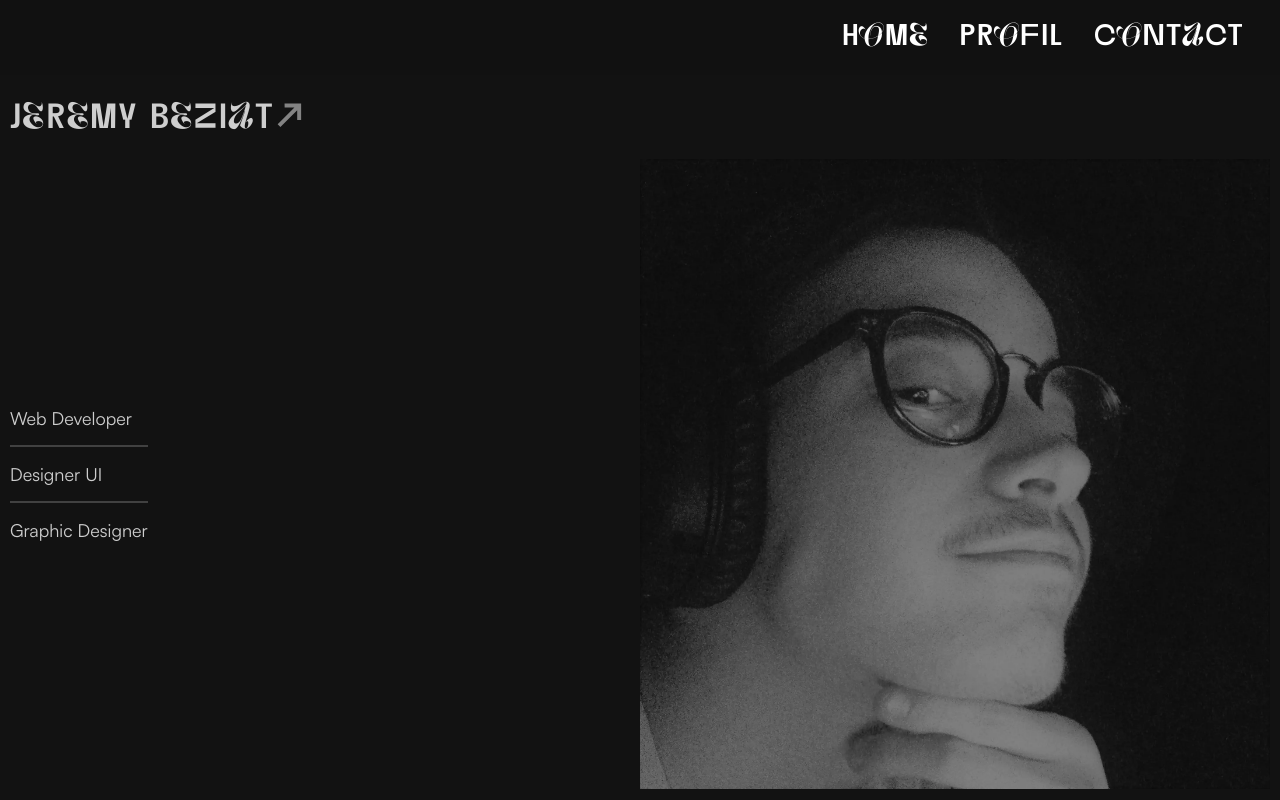
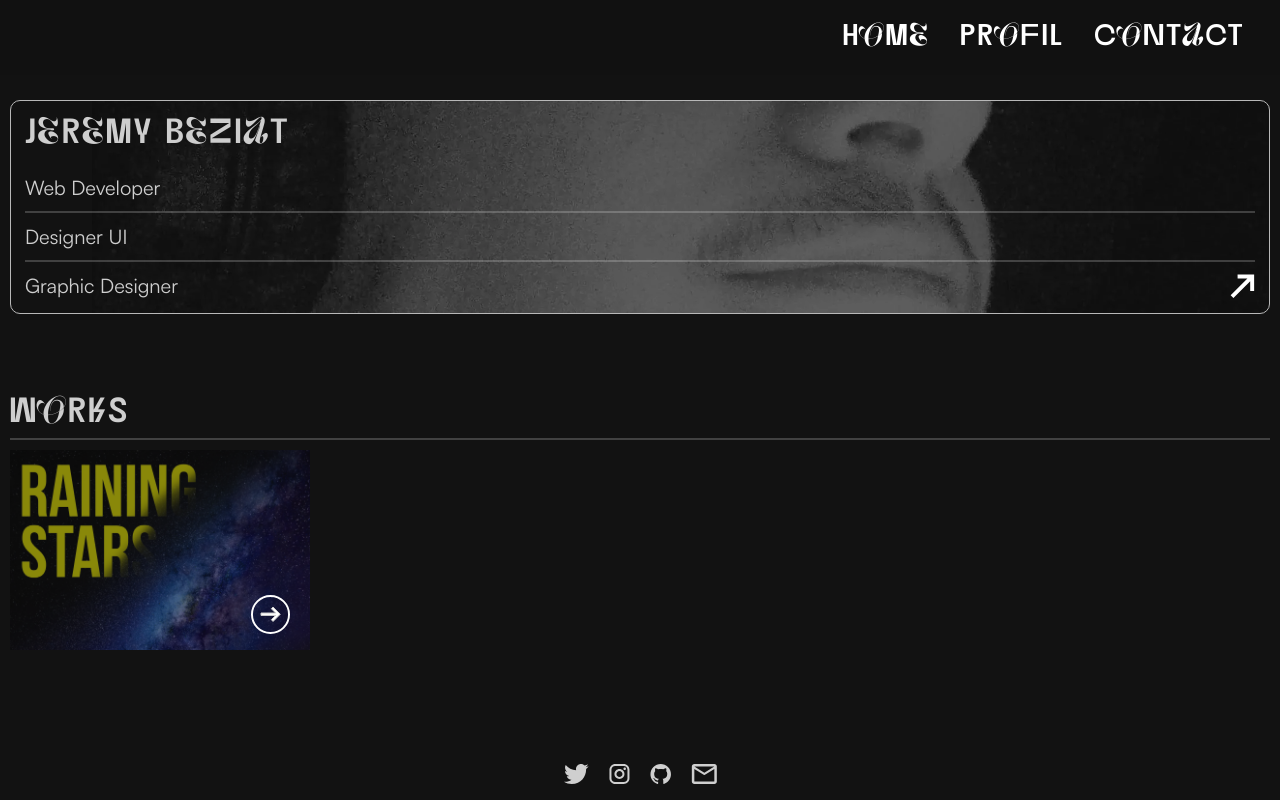
Before and after one commit to jeremybeziat/portfolio, a React (Create React App) app: page / in a window 1280 px wide. Shown: the top 800 px of the page. Built offline with nearby package versions, Linux system fonts and the light colour scheme.

Commit message:
refactor : cards works

```diff
--- a/src/assets/styles/App.scss
+++ b/src/assets/styles/App.scss
@@ -38,6 +38,7 @@ h6 {
 p {
   color: #cecece;
   font-family: "Satoshi";
+  font-size: 20px;
 }
 
 body {
--- a/src/assets/styles/_Home.scss
+++ b/src/assets/styles/_Home.scss
@@ -6,22 +6,19 @@
   }
 
   svg {
-    opacity: 80%;
-    margin-left: 2px;
+    position: absolute;
+    bottom: 0;
+    right: 0;
   }
 
   h1 {
     font-size: 35px;
   }
 
-  h2 {
-    font-size: 24px;
-  }
-
   hr {
     border: 1px solid white;
     opacity: 20%;
-    margin: 15px 0;
+    margin: 10px 0;
   }
 
   img {
@@ -30,10 +27,30 @@
   }
 
   .presentation-content {
-    display: flex;
-    justify-content: space-between;
-    align-items: center;
-    font-size: 18px;
+    font-size: 16px;
+    padding: 15px;
+    position: relative;
+  }
+
+  .presentation-content::before {
+    content: "";
+    position: absolute;
+    top: 0;
+    right: 0;
+    bottom: 0;
+    left: 0;
+    border: 1px solid white;
+    border-radius: 10px;
+    background: url("../images/jeremy-n&b.webp");
+    background-size: cover;
+    background-position-y: 59%;
+    background-position-x: 81px;
+    background-repeat: no-repeat;
+    opacity: 0.7;
+  }
+
+  .works-name {
+    position: relative;
   }
 }
 
@@ -51,11 +68,18 @@
     margin-bottom: 10px;
   }
 
+  .works-container {
+    display: flex;
+    overflow-x: scroll;
+    width: 300px;
+    scroll-snap-type: x mandatory;
+    scroll-padding: 24px;
+    gap: 12px;
+  }
+
   .works-cards {
-    padding-top: 10px;
-    display: flex;
-    flex-wrap: wrap;
-    gap: 10px;
+    flex: 0 0 100%;
+    scroll-snap-align: auto;
   }
 
   figure {
--- a/src/pages/Home.js
+++ b/src/pages/Home.js
@@ -2,9 +2,9 @@ import React from "react";
 import { Link } from "react-router-dom";
 import Header from "../components/Header";
 import Footer from "../components/Footer";
-import jeremy from "../assets/images/jeremy-n&b.webp";
+import works from "../assets/images/bgd.webp";
 import works2 from "../assets/images/rainingstars.webp";
-// import works3 from "../assets/images/murale.jpg";
+import works3 from "../assets/images/murale.jpg";
 
 function Home() {
   return (
@@ -12,8 +12,16 @@ function Home() {
       <Header />
       <main>
         <section className="presentation">
+          <div className="presentation-content">
+            <div className="works-name">
               <div className="name">
                 <h1>jErEmy bEziAt</h1>
+              </div>
+              <p>Web Developer</p>
+              <hr />
+              <p>Designer UI</p>
+              <hr />
+              <p>Graphic Designer</p>
               <Link to="/profil">
                 <svg
                   width="25"
@@ -25,25 +33,17 @@ function Home() {
                   <path
                     d="M15.4454 10.9099L12.9264 10.8657L12.9264 4.59014L2.18718 15.3293L0.419417 13.5616L11.1586 2.82237L4.88303 2.82237L4.83883 0.303301H15.4454V10.9099Z"
                     fill="white"
-                  fillOpacity="0.6"
                   />
                 </svg>
               </Link>
             </div>
-          <div className="presentation-content">
-            <div>
-              <p>Web Developer</p>
-              <hr />
-              <p>Designer UI</p>
-              <hr />
-              <p>Graphic Designer</p>
-            </div>
-            <img src={jeremy} alt="jeremy-beziat" />
+            {/* <img src={jeremy} alt="jeremy-beziat" /> */}
           </div>
         </section>
         <section className="works">
           <h2>wOrks</h2>
           <hr />
+          <div className="works-container">
             <div className="works-cards">
               <figure>
                 <img src={works2} alt="works" />
@@ -71,34 +71,10 @@ function Home() {
                   </figcaption>
                 </a>
               </figure>
+            </div>
+            <div className="works-cards">
               <figure>
-              <img src={works2} alt="works" />
-              <a href="/">
-                <figcaption>
-                  <svg
-                    width="39"
-                    height="39"
-                    viewBox="0 0 39 39"
-                    fill="none"
-                    xmlns="http://www.w3.org/2000/svg"
-                  >
-                    <circle
-                      cx="19.5"
-                      cy="19.5"
-                      r="18.525"
-                      stroke="white"
-                      strokeWidth="1.95"
-                    />
-                    <path
-                      d="M22.037 26.4444L20.3519 24.6991L24.625 20.4259H10V18.0185H24.625L20.3519 13.7454L22.037 12L29.2593 19.2222L22.037 26.4444Z"
-                      fill="white"
-                    />
-                  </svg>
-                </figcaption>
-              </a>
-            </figure>
-            <figure>
-              <img src={works2} alt="works" />
+                <img src={works} alt="works" />
                 <a href="/">
                   <figcaption>
                     <svg
@@ -124,6 +100,35 @@ function Home() {
                 </a>
               </figure>
             </div>
+            <div className="works-cards">
+              <figure>
+                <img src={works3} alt="works" />
+                <a href="/">
+                  <figcaption>
+                    <svg
+                      width="39"
+                      height="39"
+                      viewBox="0 0 39 39"
+                      fill="none"
+                      xmlns="http://www.w3.org/2000/svg"
+                    >
+                      <circle
+                        cx="19.5"
+                        cy="19.5"
+                        r="18.525"
+                        stroke="white"
+                        strokeWidth="1.95"
+                      />
+                      <path
+                        d="M22.037 26.4444L20.3519 24.6991L24.625 20.4259H10V18.0185H24.625L20.3519 13.7454L22.037 12L29.2593 19.2222L22.037 26.4444Z"
+                        fill="white"
+                      />
+                    </svg>
+                  </figcaption>
+                </a>
+              </figure>
+            </div>
+          </div>
         </section>
       </main>
       <Footer />
```
Lines whose indentation alone changed are shown as unchanged.
